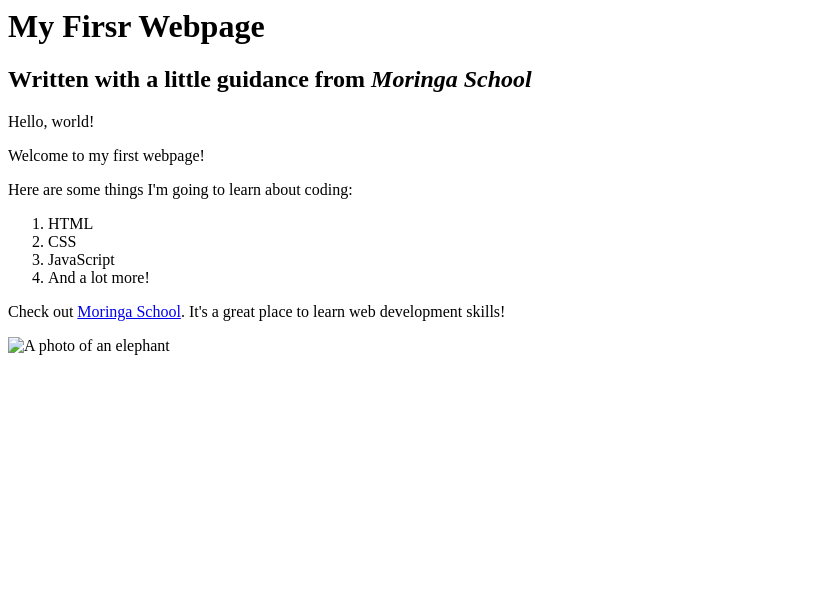
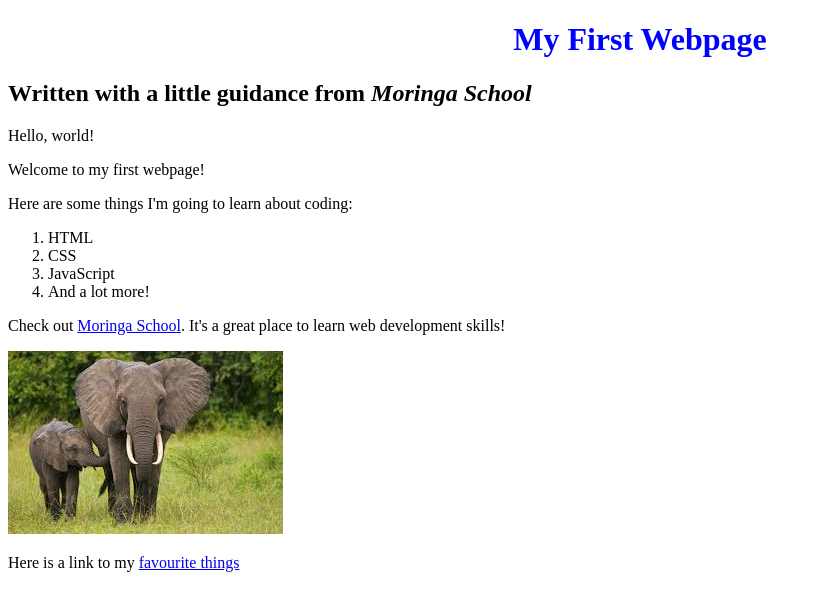
Before and after one commit to Kazammy/cookie-jar, a plain HTML site: page index.html in a window 1280 px wide. Shown: the whole page, without its empty margins (0-821 px from the left). Drawn offline with Linux system fonts and the light colour scheme.

Commit message:
change of file name

```diff
--- /dev/null
+++ b/css/styles.css
@@ -0,0 +1,4 @@
+h1 {
+  color: blue;
+  text-align: center;
+}
--- a/my-first-webpage.html
+++ b/index.html
@@ -1,27 +1,18 @@
-<html>
-</html>
 <!DOCTYPE html>
 <html>
   <head>
     <title>My first webpage!title>
-  <head>
-  <body>
-
-  </body>
-<html>
-<!DOCTOTYPE html>
-<html>
+    <title>My first webpage!</title>
   <head>
     <title>My first webpage!</title>
+    <link href="css/styles.css" rel="stylesheet" type="text/css">
   </head>
   <body>
-    <h1>My Firsr Webpage</h1>
+    <h1>My First Webpage</h1>
     <h2>Written with a little guidance from <em>Moringa School</em></h2>
-
 
     <p>Hello, world!</p>
     <p>Welcome to my first webpage!</p>
-
     <p>Here are some things I'm going to learn about coding:</p>
     <ol>
       <li>HTML</li>
@@ -31,6 +22,7 @@
 
     </ol>
     <p>Check out <a href="http://moringaschool.com/">Moringa School</a>. It's a great place to learn web development skills!</p>
-    <img src="images/elephant.jpg" alt="A photo of an elephant"
+    <img src="images/elephant.jpeg" alt="A photo of an elephant">
+    <p>Here is a link to my <a href="my-favourite-things.html">favourite things</a></p>
   </body>
 </html>
--- /dev/null
+++ b/styles.css
@@ -0,0 +1,15 @@
+h1 {
+  color: blue;
+  text-align: center;
+}
+h2 {
+  color: green;
+  font-style: italic;
+  text-align: center;
+}
+p {
+  font-family: sans-serif;
+}
+ul {
+  line-height: 40px;
+}
```
Also changed, not shown: my-favourite-things.html (added, +14 -0 lines), images/elephant.jpeg (added).
